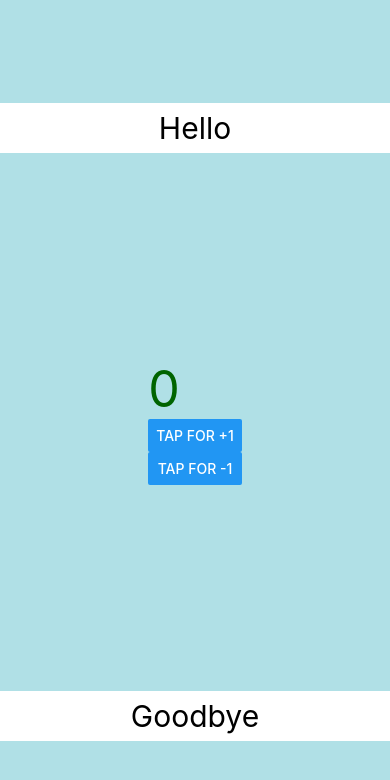
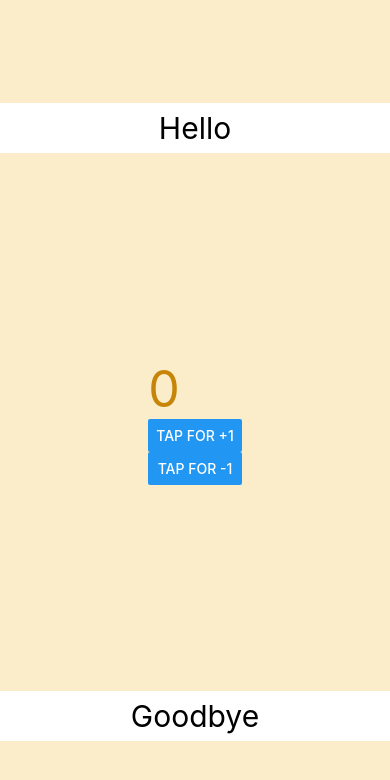
Before and after one commit to Technigo/project-react-native-app, a React Native app: screen / in a window 390 px wide. Shown: the top 780 px of the page. Built offline with nearby package versions, Linux system fonts and the light colour scheme.

Commit message:
changed colors

```diff
--- a/App.js
+++ b/App.js
@@ -18,7 +18,7 @@ export default function App() {
 const styles = StyleSheet.create({
 	container: {
 		flex: 1,
-		backgroundColor: "powderblue",
+		backgroundColor: "#FBECCA",
 		alignItems: "center",
 		justifyContent: "space-around"
 	},
--- a/components/Counter.js
+++ b/components/Counter.js
@@ -17,6 +17,6 @@ export default function Counter() {
 const styles = StyleSheet.create({
     counterText: {
 		fontSize: 50,
-		color: "darkgreen"
+		color: "#C68507",
 	}
 })
```
